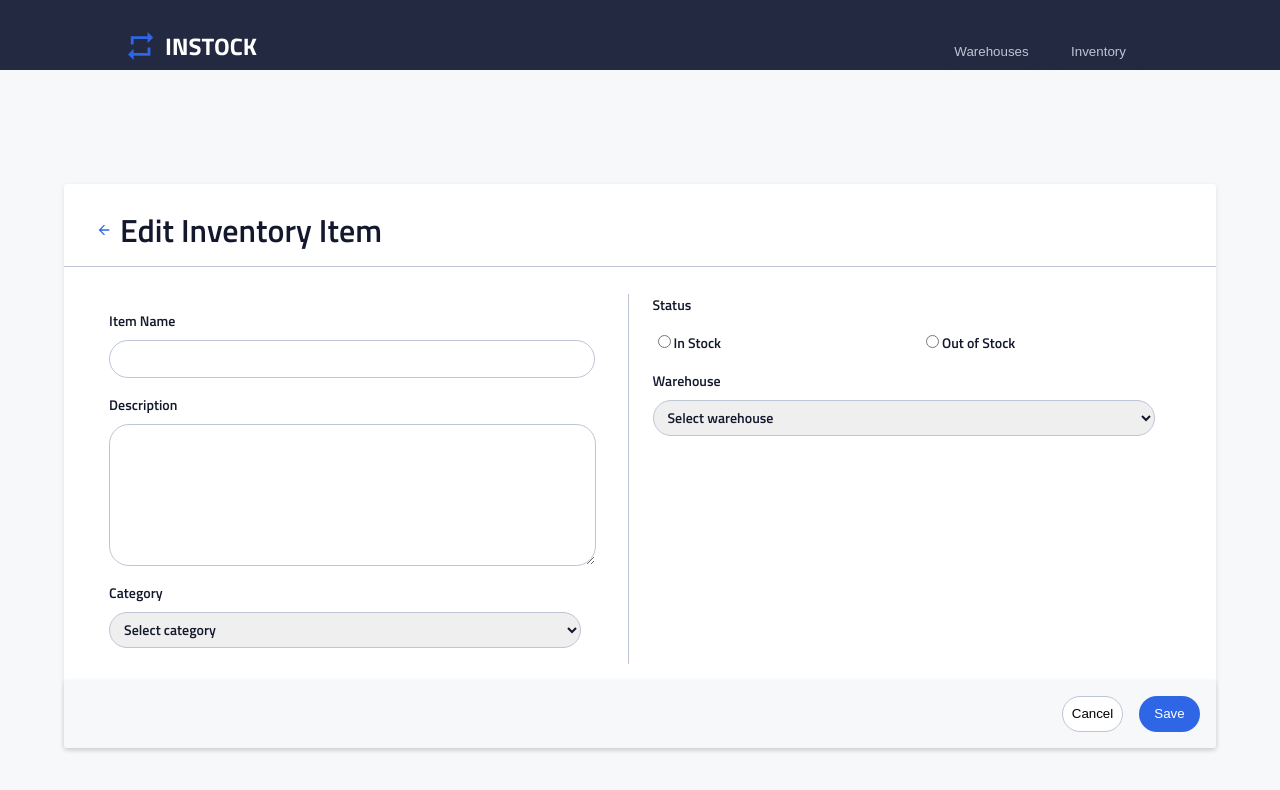
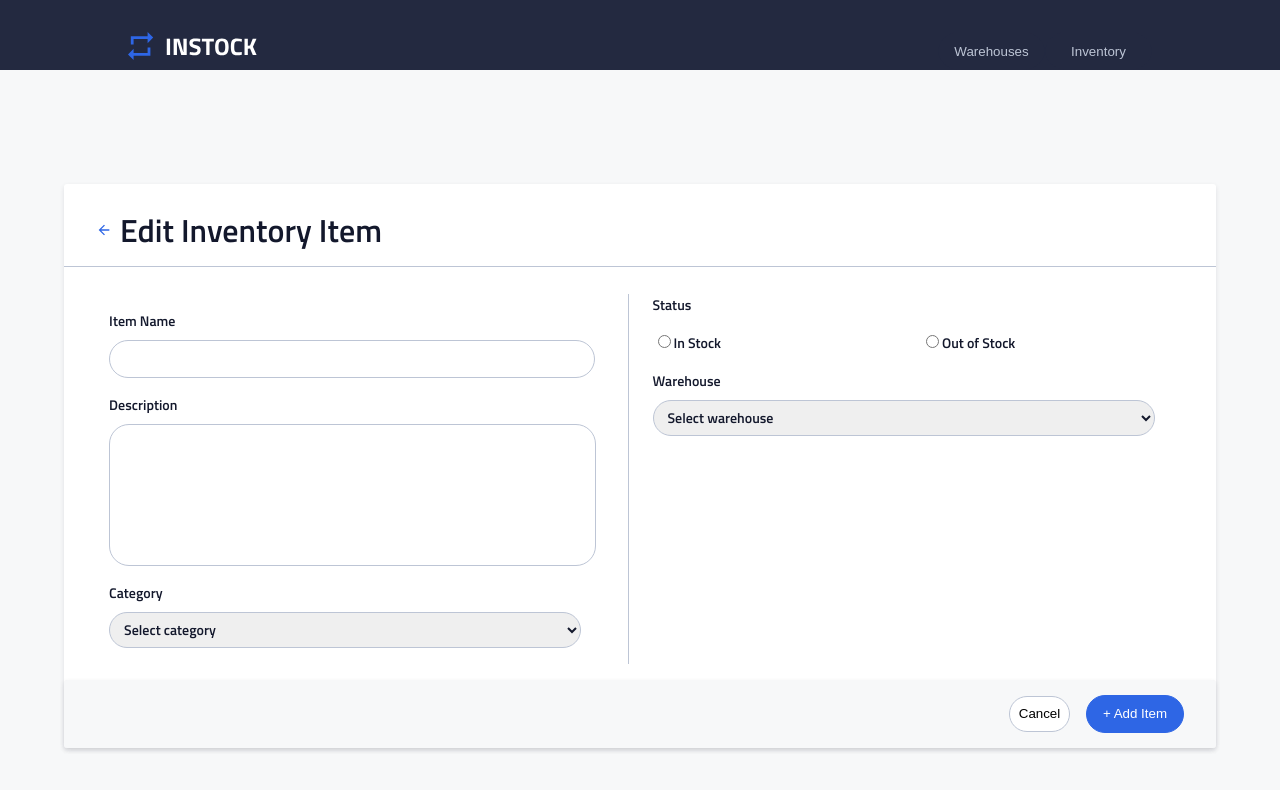
Before and after one commit to jemeryalvarado/in_stock_team1, a React (Create React App) app: page /addinventory in a window 1280 px wide. Shown: the top 790 px of the page. Built offline with nearby package versions, Linux system fonts and the light colour scheme; the HTML template or start-up script is replaced by a standard one.

Commit message:
AddNewInventory styling fixed

```diff
--- a/src/pages/AddNewInventory/AddNewInventory.js
+++ b/src/pages/AddNewInventory/AddNewInventory.js
@@ -19,6 +19,15 @@ function ShowError({errorMessage, fieldInvalid}){
     return null;
 };
 
+const inventoryObject = {
+    warehouse_id: '',
+    item_name: '',
+    description: '',
+    category: '',
+    status: '',
+    quantity: ''
+}
+
 function EditInventory({ match }) {
     const { inventoryId: inventoryId  } = useParams(); // to get the inventory id from the params route
     const navigate =  useNavigate();
@@ -26,11 +35,11 @@ function EditInventory({ match }) {
     const [itemName, setItemName] = useState('');
     const [itemDescription, setItemDescription] = useState('');
     const [category, setCategory] = useState('');
-    const [stockStatus, setStockStatus] = useState('inStock');
+    const [stockStatus, setStockStatus] = useState('');
     const [warehouse, setWarehouse] = useState('');
     const [quantity, setQuantity] = useState('');
     const [fieldStatus, setFieldStatus]= useState({});
-    const [editInventory, setEditInventory]= useState({});
+    const [editInventory, setEditInventory]= useState(inventoryObject);
 
     console.log(editInventory);
 
@@ -39,13 +48,13 @@ function EditInventory({ match }) {
         let fieldsValid = true;
 
         for (const [key,value] of Object.entries(editInventory)){
-            if(!value && key !== 'quantity') {
+            if(!value) {
                 fieldsValid = false;
                 fieldErrors[key] = "This field is required";
             }
         }
 
-        if (stockStatus === 'inStock' && !quantity) {
+        if (stockStatus === 'In Stock' && !quantity) {
             fieldsValid = false;
             fieldErrors['quantity'] = "This field is required";
         }
@@ -122,7 +131,7 @@ function EditInventory({ match }) {
                             }}>
                             <option value="" disabled>Select category</option>
                             <option value="electronics">Electronics</option>
-                            <option value="furniture">Gear</option>
+                            <option value="gear">Gear</option>
                             <option value="apparel">Apparel</option>
                             <option value="accessories">Accessories</option>
                             <option value="health">Health</option>
@@ -196,13 +205,13 @@ function EditInventory({ match }) {
                         <option value="7">Miami</option>
                         <option value="8">Boston</option>
                     </select>
-                    <ShowError fieldInvalid={fieldStatus.warehouse} errorMessage={fieldStatus.warehouse}/>
+                    <ShowError fieldInvalid={fieldStatus.warehouse_id} errorMessage={fieldStatus.warehouse_id}/>
                 </label>
             </div>
             </section>
             <div className="section__availability-section__buttons">
                 <button className="section__availability-section__buttons__cancel" type="button" onClick={() => navigate(-1)}>Cancel</button>
-                <button className="section__availability-section__buttons__save" type="button" onClick={handleSubmit}>Save</button>
+                <button className="section__availability-section__buttons__save" type="button" onClick={handleSubmit}> + Add Item</button>
             </div>
 
         </section>
--- a/src/pages/AddNewInventory/AddNewInventory.scss
+++ b/src/pages/AddNewInventory/AddNewInventory.scss
@@ -1,6 +1,10 @@
 @use '../../styles/partials/mixins' as *;
 @use '../../styles/partials/variables' as *;
 
+
+textarea{
+    resize: none;
+}
 
 .section{
     background-color: $White;
@@ -273,23 +277,21 @@
             }
 
             &__save {
-                height: 2.25rem;
-                width: 8.688rem;
-                border-radius: 1.25rem;
-                border: none;
-                background-color: $InstockIndigo;
-                color: $White;
-
-                @include media-query_('tablet') {
-                    width: 3.813rem;
-                    margin-left: 1rem;
-                    margin-right: 1rem;
+                border-radius: 20px;
+                border: 1px solid #2E66E5;
+                width: 40vw;
+                height: 33px;
+                background-color: #2E66E5;
+                color: #FFFFFF;
+                cursor: pointer;
+                @include media-query_('tablet'){
+                    width: 98px;
+                    height: 38px;
                 }
-
-                @include media-query_('desktop') {
-                    width: 3.813rem;
-                    margin-left: 1rem;
-                    margin-right: 1rem;
+                @include media-query_('desktop'){
+                    width: 98px;
+                    height: 38px;
+                    margin-right: 2rem;
                 }
             }
         }
@@ -304,13 +306,19 @@
     align-items: center;
     gap: .25rem;
     position: relative;
-    bottom: .75rem;
+    bottom: 0rem;
 
     &__errorMessage{
         color: $Red;
         position: relative;
+        @include media-query_('mobile') {
+            @include text-styles('BodySmall',true);
+          }
         @include media-query_('tablet') {
           @include text-styles('BodySmall');
+        }
+        @include media-query_('desktop') {
+            @include text-styles('BodySmall');
         }
     }
 
```
